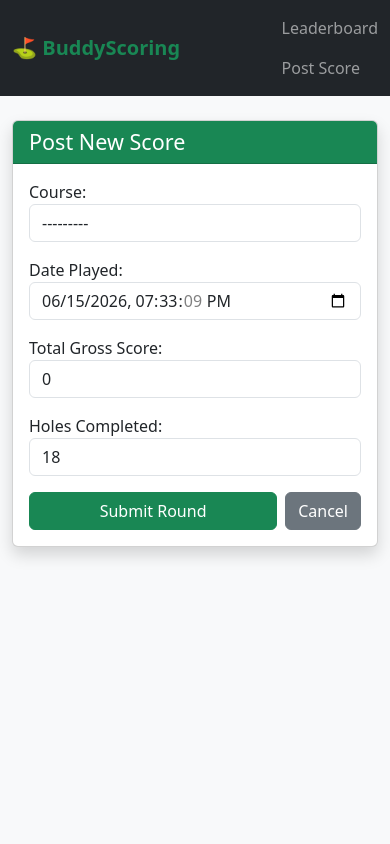
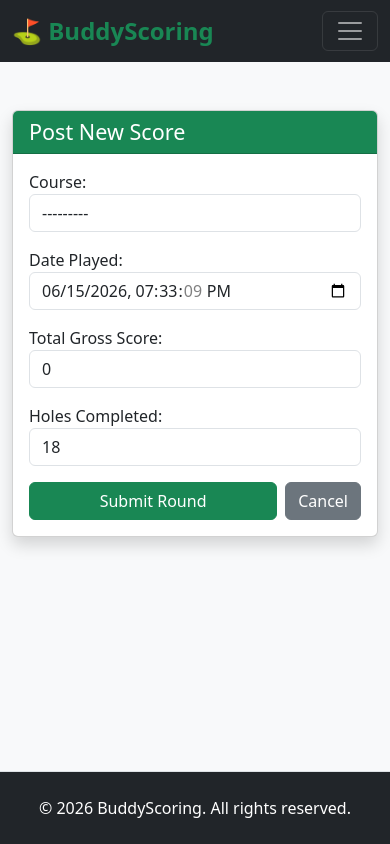
Before and after one commit to vinnymurphy/golf, a Django app: page /golf/rounds/add/ in a window 390 px wide. Run offline with Django 5.2, Linux system fonts and the light colour scheme; the visitor is signed in with stand-in values (Sample User, id 1); data that the repository does not hold is empty; some libraries are stand-ins or nearby versions.

Commit message:
Improve base.html template with better structure and UX
- Add {% load static %} tag for static file handling
- Improve navbar with mobile-responsive toggle button
- Add SEO meta tags (description, theme-color)
- Add favicon support
- Add flash message support for alerts
- Add footer section
- Improve CSS layout with flexbox for sticky footer
- Add main content wrapper with better spacing
- Improve accessibility with proper ARIA labels
- Add block title for flexible page titles

```diff
--- a/templates/base.html
+++ b/templates/base.html
@@ -1,29 +1,70 @@
+{% load static %}
 <!DOCTYPE html>
 <html lang="en">
     <head>
         <meta charset="UTF-8">
         <meta name="viewport" content="width=device-width, initial-scale=1.0">
-        <title>Golf Tracker</title>
+        <meta name="description" content="Track golf scores and compete with friends on the leaderboard">
+        <meta name="theme-color" content="#198754">
+        <title>{% block title %}Golf Tracker - BuddyScoring{% endblock %}</title>
         <link href="https://cdn.jsdelivr.net/npm/bootstrap@5.3.0/dist/css/bootstrap.min.css"
               rel="stylesheet">
+        <link rel="icon" href="{% static 'favicon.ico' %}" type="image/x-icon">
         <style>
-        body { background-color: #f8f9fa; }
-        .navbar-brand { font-weight: bold; color: #198754 !important; }
+            body {
+                background-color: #f8f9fa;
+                display: flex;
+                flex-direction: column;
+                min-height: 100vh;
+            }
+            main {
+                flex: 1;
+            }
+            .navbar-brand {
+                font-weight: bold;
+                color: #198754 !important;
+                font-size: 1.5rem;
+            }
+            footer {
+                margin-top: auto;
+                border-top: 1px solid #dee2e6;
+            }
         </style>
     </head>
     <body>
         <nav class="navbar navbar-expand-lg navbar-dark bg-dark mb-4">
             <div class="container">
                 <a class="navbar-brand" href="{% url 'scoring:global_leaderboard' %}">⛳ BuddyScoring</a>
-                <div class="navbar-nav">
-                    <a class="nav-link" href="{% url 'scoring:global_leaderboard' %}">Leaderboard</a>
-                    <a class="nav-link" href="{% url 'scoring:add_round' %}">Post Score</a>
+                <button class="navbar-toggler" type="button" data-bs-toggle="collapse" data-bs-target="#navbarNav" aria-controls="navbarNav" aria-expanded="false" aria-label="Toggle navigation">
+                    <span class="navbar-toggler-icon"></span>
+                </button>
+                <div class="collapse navbar-collapse" id="navbarNav">
+                    <div class="navbar-nav ms-auto">
+                        <a class="nav-link" href="{% url 'scoring:global_leaderboard' %}">Leaderboard</a>
+                        <a class="nav-link" href="{% url 'scoring:add_round' %}">Post Score</a>
+                    </div>
                 </div>
             </div>
         </nav>
-        <main class="container">
+
+        <main class="container my-4">
+            {% if messages %}
+                {% for message in messages %}
+                    <div class="alert alert-{{ message.tags }} alert-dismissible fade show" role="alert">
+                        {{ message }}
+                        <button type="button" class="btn-close" data-bs-dismiss="alert" aria-label="Close"></button>
+                    </div>
+                {% endfor %}
+            {% endif %}
             {% block content %}{% endblock %}
         </main>
+
+        <footer class="bg-dark text-white text-center py-4 mt-5">
+            <div class="container">
+                <p class="mb-0">&copy; 2026 BuddyScoring. All rights reserved.</p>
+            </div>
+        </footer>
+
         <script src="https://cdn.jsdelivr.net/npm/bootstrap@5.3.0/dist/js/bootstrap.bundle.min.js"></script>
     </body>
 </html>
```
